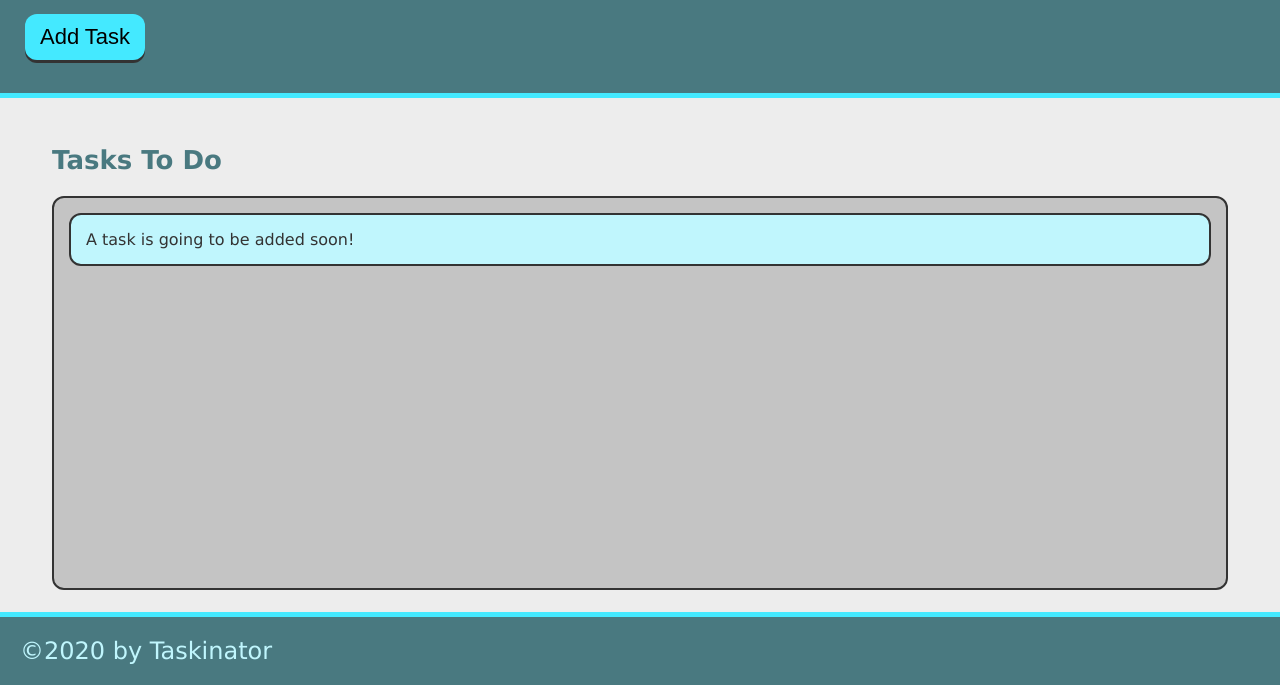
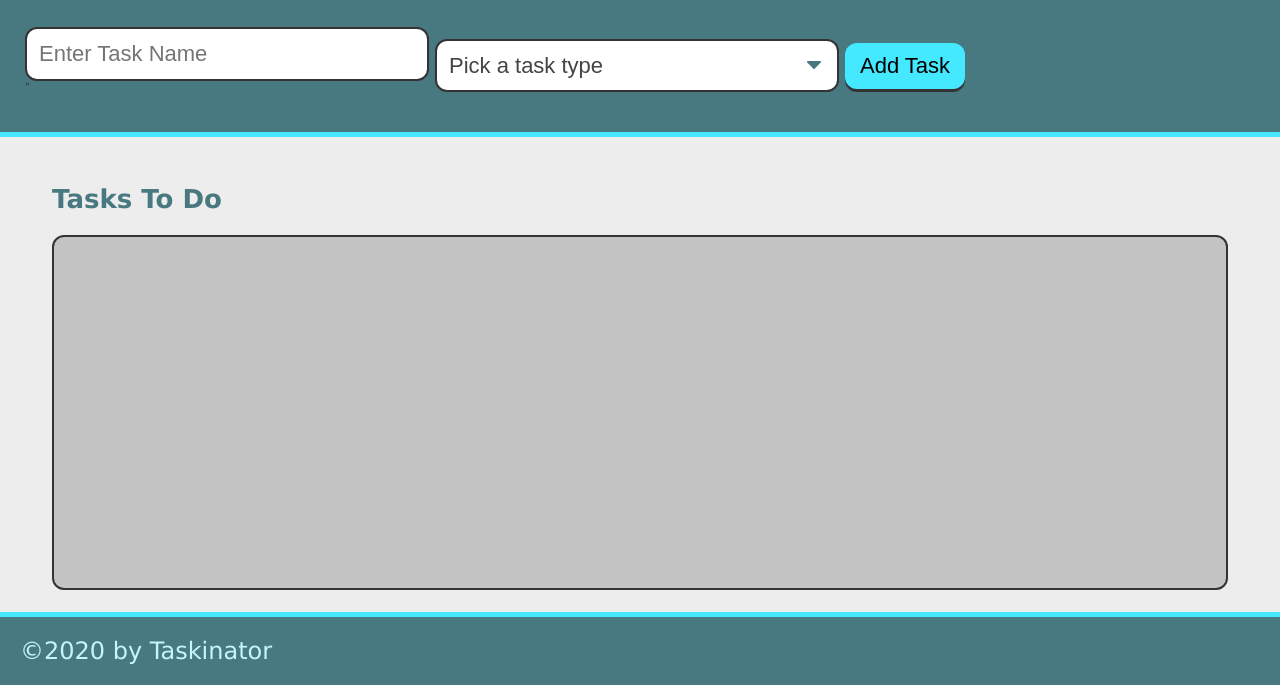
Before and after one commit to watkincw/taskinator, a plain HTML site: page index.html in a window 1280 px wide. Shown: the part 115-800 px from the top of the page. Drawn offline with Linux system fonts and the light colour scheme.

Commit message:
added task form to HTML

```diff
--- a/assets/js/script.js
+++ b/assets/js/script.js
@@ -13,5 +13,5 @@ var createTaskHandler = function() {
 }
 
 //// ADDING AN **EVENT** THATS ADDS A NEW li TO THE LIST OF 'TASKS TO DO' ////
-// 0. Listen for -event- "click"; when "click(ed)" run function()
+// 0. Listen for -event- "click"; when "click(ed)" run the createTaskHandler function
 buttonEl.addEventListener("click", createTaskHandler);
--- a/index.html
+++ b/index.html
@@ -1,7 +1,6 @@
 <!DOCTYPE html>
 <!-- The DOM global element is the <HTML> tag -->
 <html lang="en">
-
     <head>
         <meta charset="UTF-8">
         <meta name="viewport" content="width=device-width, initial-scale=1.0">
@@ -13,14 +12,27 @@
         <header>
             <h1 class="page-title">Taskinator</h1>
             <p>Click the button below to add a new task!</p>
-            <button class="btn" id="save-task">Add Task</button>
+            <form id="task-form">
+                <div class="form-group">
+                    <input type="text" name="task-name" class="text-input" placeholder="Enter Task Name"/>"
+                </div>
+                <div class="form-group">
+                    <select name="task-type" class="select-dropdown">
+                        <option value="" disabled selected>Pick a task type</option>
+                        <option value="Print">Print</option>
+                        <option value="Web">Web</option>
+                        <option value="Mobile">Mobile</option>
+                    </select>
+                </div>
+                <div class="form-group">
+                    <button class="btn" id="save-task" type="submit">Add Task</button>
+                </div>
+            </form>
         </header>
         <main class="page-content">
             <section class="task-list-wrapper">
                 <h2 class="list-title">Tasks To Do</h2>
-                <ul class="task-list" id="tasks-to-do">
-                    <li class="task-item">A task is going to be added soon!</li>
-                </ul>
+                <ul class="task-list" id="tasks-to-do"></ul>
             </section>
         </main>
 
```
